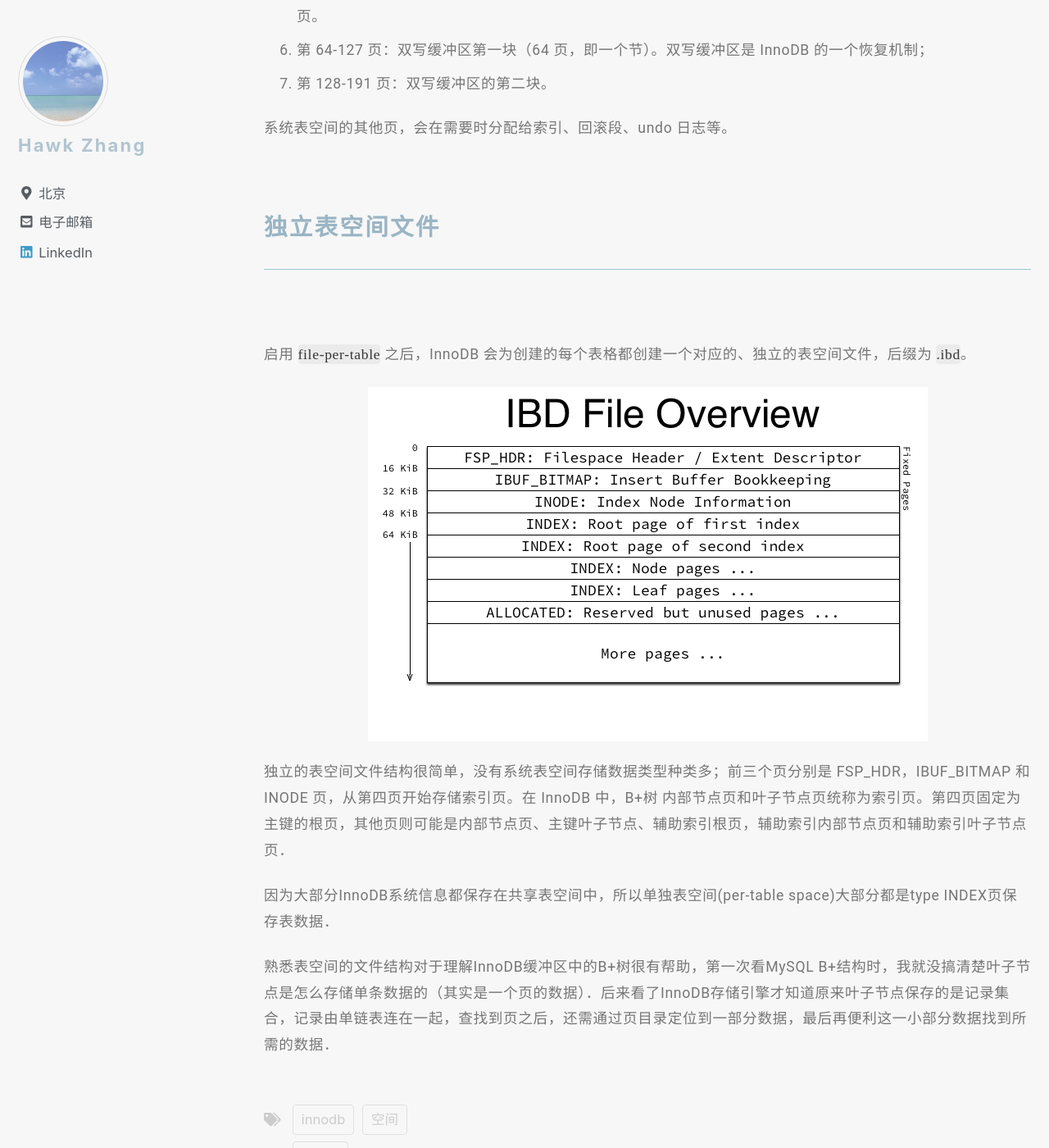
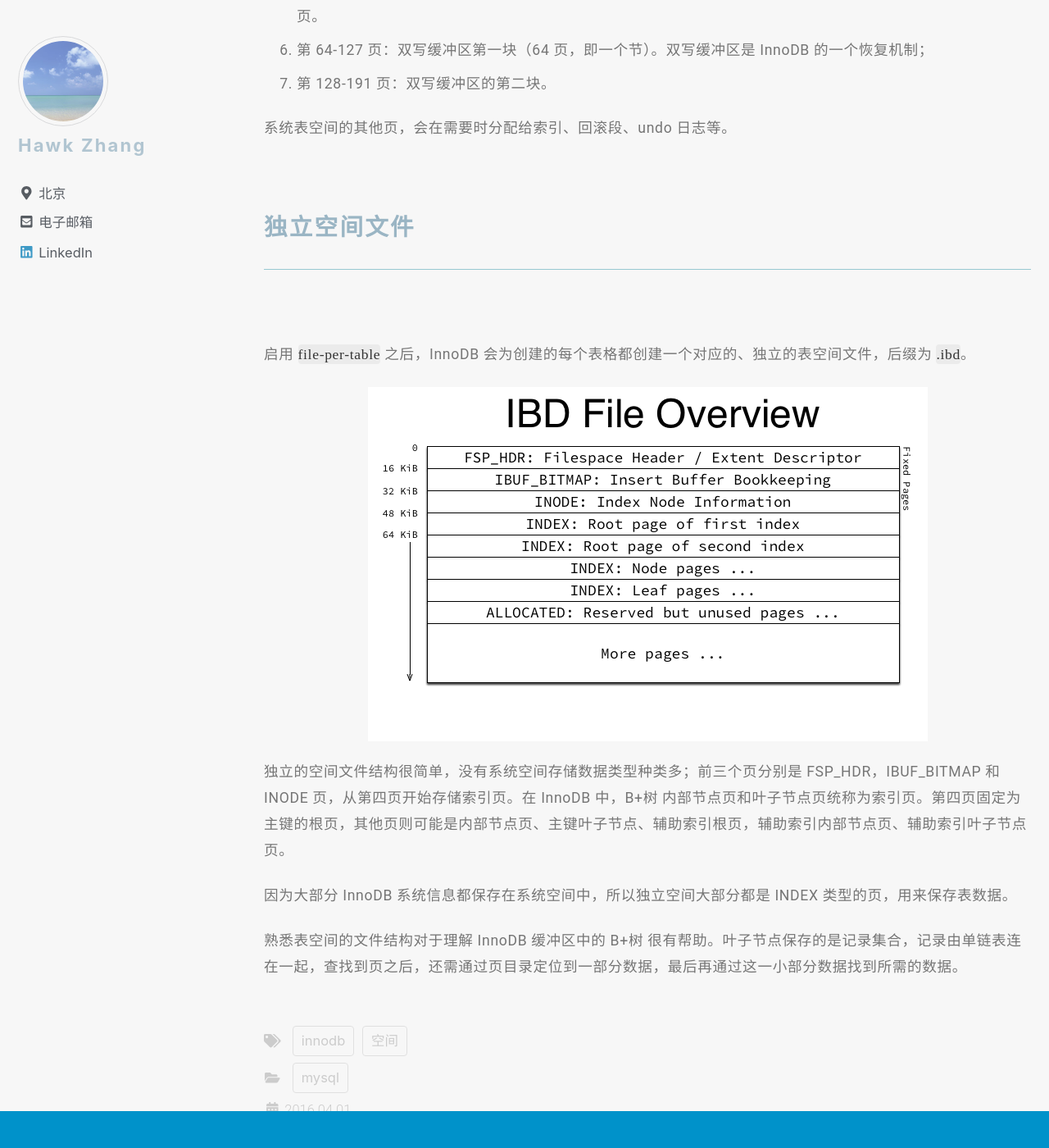
Before and after one commit to narru888/linotes_note, a Jekyll site: the page built from _posts/mysql/2016-04-01-innodb.struc.md, in a window 1280 px wide and 1400 px high, scrolled down 10955 px. Shown: the whole window at 82% size. Built offline with Jekyll 4.4.1, drawn with Linux system fonts in a browser that asks for light colours; nearby versions of some CDN libraries; a script that is not in the unit is left out.

Commit message:
update on 2018-08-21 21:10:01 CST

```diff
--- a/_posts/mysql/2016-04-01-innodb.struc.md
+++ b/_posts/mysql/2016-04-01-innodb.struc.md
@@ -355,14 +355,14 @@
 
 
 
-### 独立表空间文件
+### 独立空间文件
 
 启用 `file-per-table` 之后，InnoDB 会为创建的每个表格都创建一个对应的、独立的表空间文件，后缀为 `.ibd`。
 
 ![image-center](/assets/images/ldw-IBDFile.png){: .align-center}
 
-独立的表空间文件结构很简单，没有系统表空间存储数据类型种类多；前三个页分别是 FSP_HDR，IBUF_BITMAP 和 INODE 页，从第四页开始存储索引页。在 InnoDB 中，B+树 内部节点页和叶子节点页统称为索引页。第四页固定为主键的根页，其他页则可能是内部节点页、主键叶子节点、辅助索引根页，辅助索引内部节点页和辅助索引叶子节点页．
+独立的空间文件结构很简单，没有系统空间存储数据类型种类多；前三个页分别是 FSP_HDR，IBUF_BITMAP 和 INODE 页，从第四页开始存储索引页。在 InnoDB 中，B+树 内部节点页和叶子节点页统称为索引页。第四页固定为主键的根页，其他页则可能是内部节点页、主键叶子节点、辅助索引根页，辅助索引内部节点页、辅助索引叶子节点页。
 
-因为大部分InnoDB系统信息都保存在共享表空间中，所以单独表空间(per-table space)大部分都是type INDEX页保存表数据．
+因为大部分 InnoDB 系统信息都保存在系统空间中，所以独立空间大部分都是 INDEX 类型的页，用来保存表数据。
 
-熟悉表空间的文件结构对于理解InnoDB缓冲区中的B+树很有帮助，第一次看MySQL B+结构时，我就没搞清楚叶子节点是怎么存储单条数据的（其实是一个页的数据）．后来看了InnoDB存储引擎才知道原来叶子节点保存的是记录集合，记录由单链表连在一起，查找到页之后，还需通过页目录定位到一部分数据，最后再便利这一小部分数据找到所需的数据．
+熟悉表空间的文件结构对于理解 InnoDB 缓冲区中的 B+树 很有帮助。叶子节点保存的是记录集合，记录由单链表连在一起，查找到页之后，还需通过页目录定位到一部分数据，最后再通过这一小部分数据找到所需的数据。
```
